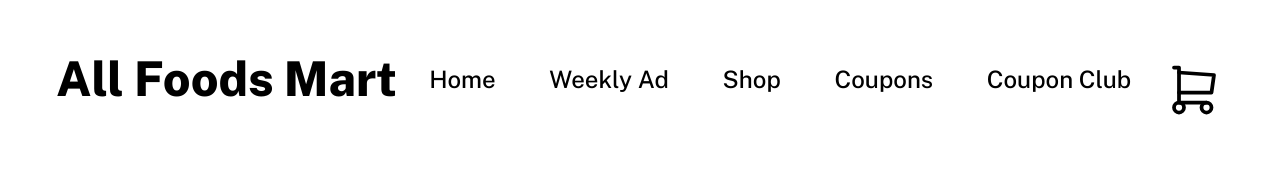
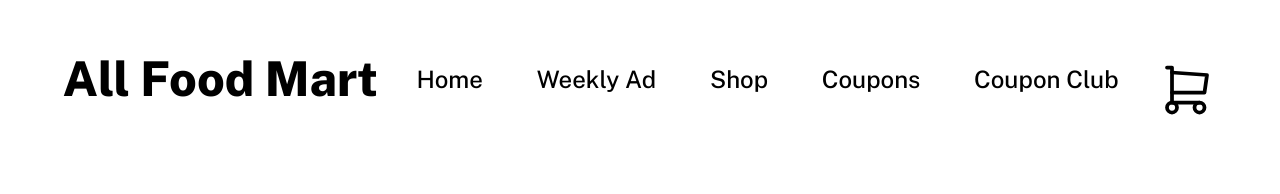
Before and after one commit to juliannapie/GIT_414_Final_Project, a plain HTML site: page index.html in a window 1280 px wide. Shown: the top 194 px of the page. Drawn offline with nearby package versions, Linux system fonts and the light colour scheme.

Commit message:
Updated Index
Changed website name to correct one

```diff
--- a/index.html
+++ b/index.html
@@ -4,7 +4,7 @@
     <meta charset="UTF-8">
     <meta http-equiv="X-UA-Compatible" content="IE=edge">
     <meta name="viewport" content="width=device-width, initial-scale=1.0">
-    <title>All Foods Mart</title>
+    <title>All Food Mart</title>
 
     <link rel="preconnect" href="https://fonts.googleapis.com">
     <link rel="preconnect" href="https://fonts.gstatic.com" crossorigin>
@@ -15,7 +15,7 @@
 <body>
     <a class="skip" href="#intro">Skip to main content</a>
     <header>
-        <h1>All Foods Mart</h1>
+        <h1>All Food Mart</h1>
         <nav>
             <h2>Main Navigation</h2>
             <input id="menuToggle" type="checkbox">
```
